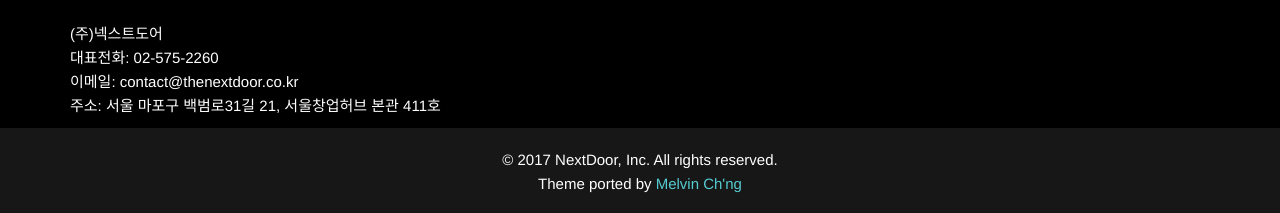
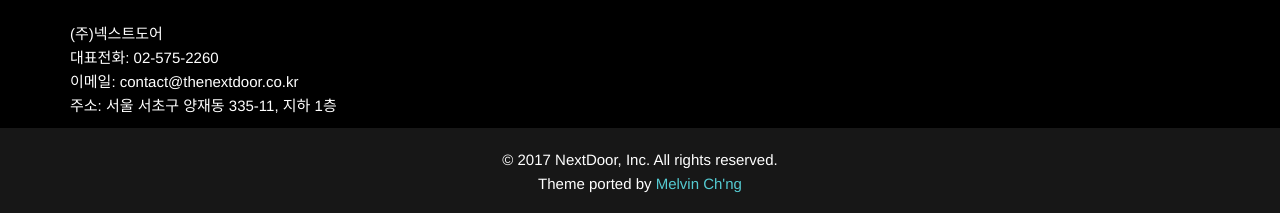
Before and after one commit to nextdoor-ai/nextdoor-ai.github.io, a Jekyll site: the page built from index.html, in a window 1280 px wide and 900 px high, scrolled down 1944 px. Shown: the part 684-897 px from the top of the window. Built offline with Jekyll 4.4.1, drawn with Linux system fonts in a browser that asks for light colours.

Commit message:
주소 업데이

```diff
--- a/_includes/footer.html
+++ b/_includes/footer.html
@@ -9,7 +9,7 @@
           대표전화: {{ site.telephone_number }} <br>
           <!-- Fax: {{ site.fax_number }} <br> -->
           이메일: {{ site.company_email }}<br>
-          주소: 서울 마포구 백범로31길 21, 서울창업허브 본관 411호
+          주소: 서울 서초구 양재동 335-11, 지하 1층
         </p>
       </div>
     </div>
```
